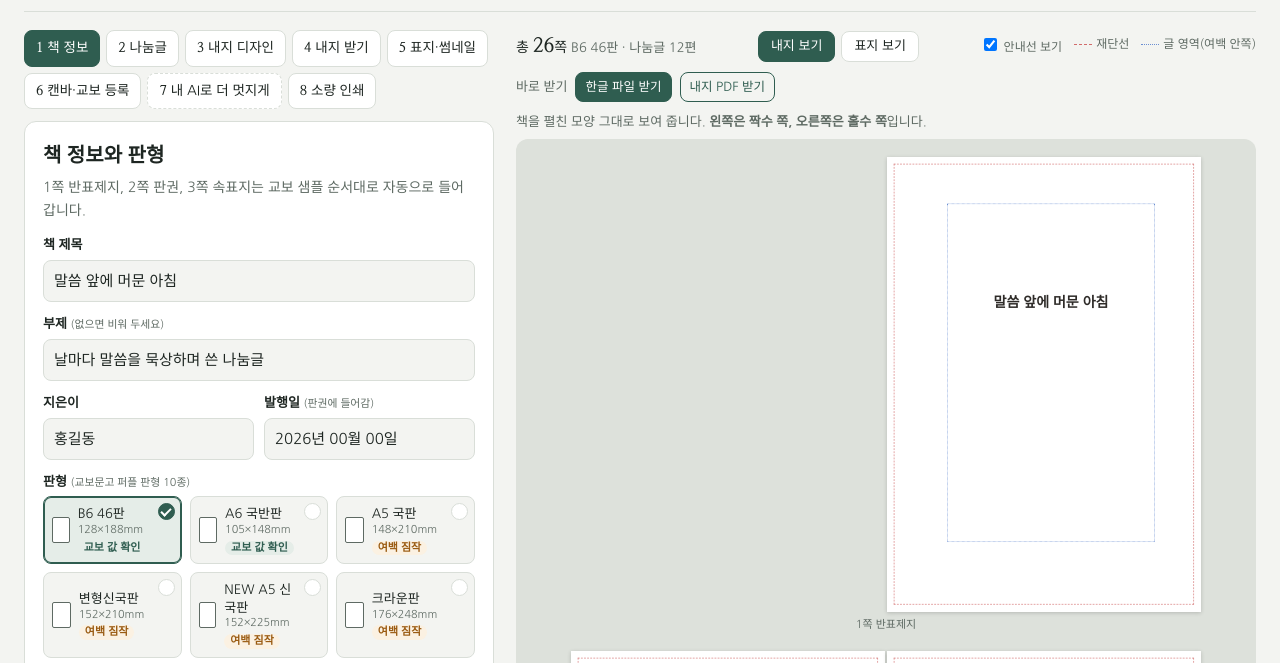
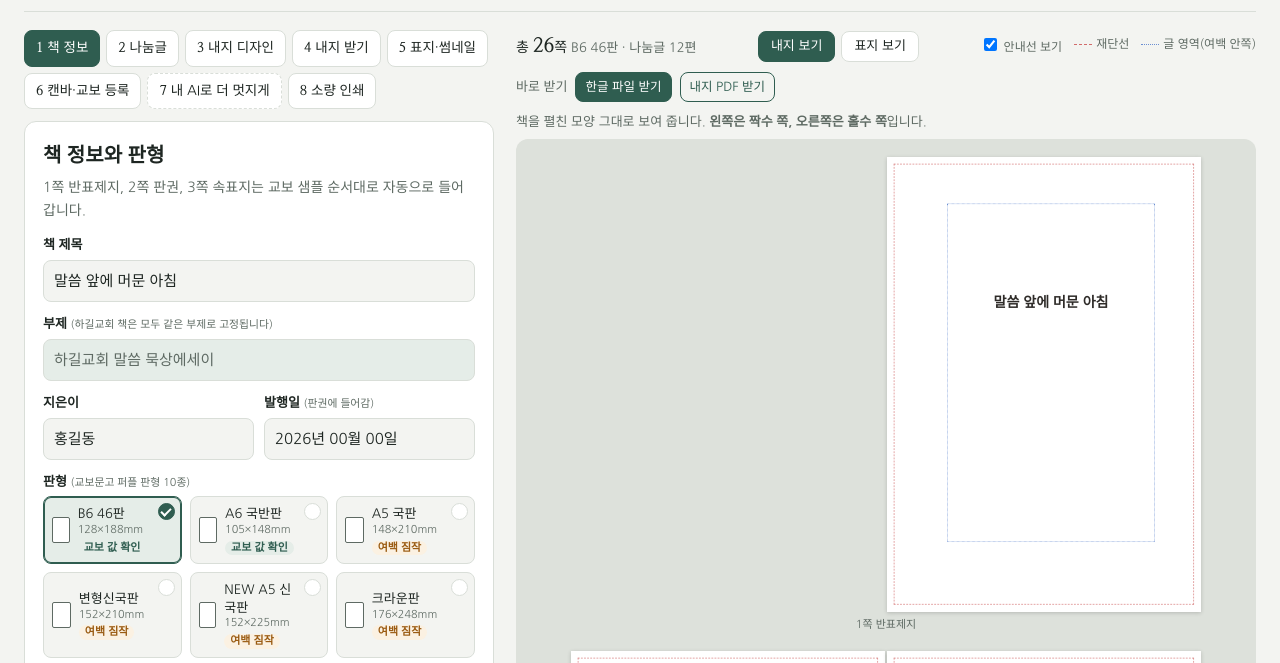
Before and after one commit to hagilpod/hagilpod.github.io, a plain HTML site: page index.html in a window 1280 px wide. Shown: the part 102-765 px from the top of the page. Drawn offline with nearby package versions, Linux system fonts and the light colour scheme.

Commit message:
부제를 하길교회 말씀 묵상에세이로 고정
Co-Authored-By: Claude Opus 5.5 <noreply@anthropic.com>
Claude-Session: https://claude.ai/code/session_014xcjxwt2vyNB6qdCVdFTfS

```diff
--- a/index.html
+++ b/index.html
@@ -229,8 +229,8 @@ details.help summary { cursor: pointer; font-size: 13.5px; color: var(--accent);
         <p class="lead">1쪽 반표제지, 2쪽 판권, 3쪽 속표지는 교보 샘플 순서대로 자동으로 들어갑니다.</p>
         <label class="f" for="b-title">책 제목</label>
         <input type="text" id="b-title" data-k="title">
-        <label class="f" for="b-sub">부제 <small>(없으면 비워 두세요)</small></label>
-        <input type="text" id="b-sub" data-k="subtitle">
+        <label class="f" for="b-sub">부제 <small>(하길교회 책은 모두 같은 부제로 고정됩니다)</small></label>
+        <input type="text" id="b-sub" value="하길교회 말씀 묵상에세이" readonly aria-readonly="true" tabindex="-1" style="background:var(--soft,#F3F3EF);color:var(--muted);cursor:not-allowed">
         <div class="row2">
           <div><label class="f" for="b-author">지은이</label><input type="text" id="b-author" data-k="author"></div>
           <div><label class="f" for="b-date">발행일 <small>(판권에 들어감)</small></label><input type="text" id="b-date" data-k="date"></div>
@@ -565,7 +565,7 @@ details.help summary { cursor: pointer; font-size: 13.5px; color: var(--accent);
 <script>// 예시 나눔글: 성경 본문 안에서만 묵상한 글. 구절은 개역한글판.
 const EXAMPLE_BOOK = {
   title: "말씀 앞에 머문 아침",
-  subtitle: "날마다 말씀을 묵상하며 쓴 나눔글",
+  subtitle: "하길교회 말씀 묵상에세이",
   author: "홍길동",
   intro: [
     "이 책은 날마다 주어진 성경 본문을 읽고, 그 말씀 앞에서 떠오른 다짐과 고백을 적은 나눔글을 모은 것입니다.",
@@ -2579,10 +2579,12 @@ function exampleState(prev) {
   s.entries = E.entries.map(e => ({ part: e.part || '', title: e.title, ref: e.ref, verse: e.verse, body: e.body.join('\n') }));
   return s;
 }
+const FIXED_SUB = '하길교회 말씀 묵상에세이'; // 사용자 지시 2026-11-19: 부제 고정, 수정 불가
 let state;
 try { state = JSON.parse(localStorage.getItem(KEY) || 'null'); } catch (e) { state = null; }
 if (!state || !state.book) state = exampleState(null);
 if (!state.cover) state.cover = blankCover();
+state.book.subtitle = FIXED_SUB;
 if (!THEMES[state.theme]) state.theme = 'classic';
 const save = () => { try { localStorage.setItem(KEY, JSON.stringify(state)); } catch (e) {} };
 
@@ -2808,6 +2810,7 @@ $('#helpq').innerHTML = WRITING_HELP.map(q => `<li>${q}</li>`).join('');
 let lay = null, timer = null;
 function changed(now) { save(); clearTimeout(timer); timer = setTimeout(render, now ? 30 : 700); }
 function render() {
+  if (state && state.book) state.book.subtitle = FIXED_SUB;
   // 고른 디자인의 수채 삽화를 먼저 불러온다(처음 한 번만, 선택한 것만)
   const need = [state.theme, state.cover && THEMES[state.cover.design] ? state.cover.design : null].filter(t => t && ILLUS[t] === undefined && !state.noIllus);
   if (need.length) { Promise.all(need.map(ensureIllus)).then(render); return; }
@@ -3173,7 +3176,7 @@ ${spec}`],
 `「${t}」를 다른 묵상집과 차별되는 책으로 만들고 싶어. 원고를 읽고 아이디어를 줘.
 - 이 책을 읽을 사람은 누구이고, 그 사람에게 가장 와닿을 책의 약속(한 줄)은 무엇인지
 - 쪽수를 크게 늘리지 않고 더할 수 있는 구성: 글마다 묵상 질문, 짧은 기도문, 직접 적어 보는 칸, 영상·찬양 QR, 부 시작 쪽의 한 문장 등 중에서 이 책에 맞는 것과 넣을 위치
-- 제목과 부제 후보 5개씩(지금 제목을 살리는 안도 포함)
+- 제목 후보 5개(지금 제목을 살리는 안도 포함). 부제는 「하길교회 말씀 묵상에세이」로 고정이니 바꾸지 말 것
 
 ${spec}`],
     ['7. 교보 등록 글 쓰기', '책 소개, 저자 소개, 검색어를 쓸 때',
```
